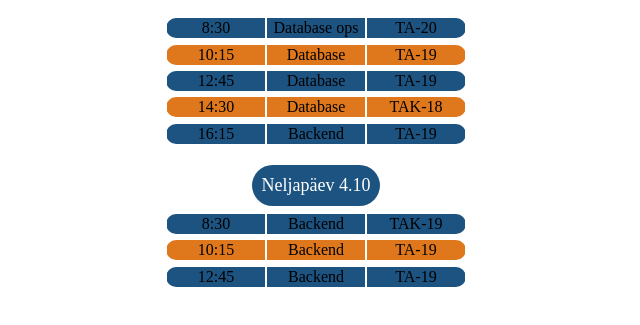
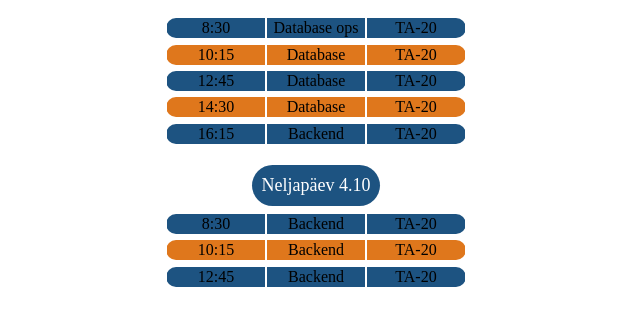
Before and after one commit to Swissgroover/see-tiim-vist, a plain HTML site: page see-tiim-vist/index4.html in a window 1280 px wide. Shown: the part 243-568 px from the top of the page, 324-964 px from the left. Drawn offline with Linux system fonts and the light colour scheme.

```diff
--- a/see-tiim-vist/index4.html
+++ b/see-tiim-vist/index4.html
@@ -58,39 +58,39 @@
             <div class="lessonBox2">
                 <div class="lessonInfo" class="timeDiv">10:15</div>
                 <div class=" lessonInfo" class="lessonDiv">Database</div>
-                <div class="lessonInfo" class="RoomDiv">TA-19</div>
+                <div class="lessonInfo" class="RoomDiv">TA-20</div>
             </div>
             <div class="lessonBox">
                 <div class="lessonInfo" class="timeDiv">12:45</div>
                 <div class=" lessonInfo" class="lessonDiv">Database</div>
-                <div class="lessonInfo" class="RoomDiv">TA-19</div>
+                <div class="lessonInfo" class="RoomDiv">TA-20</div>
             </div>
             <div class="lessonBox2">
                 <div class="lessonInfo" class="timeDiv">14:30</div>
                 <div class=" lessonInfo" class="lessonDiv">Database</div>
-                <div class="lessonInfo" class="RoomDiv">TAK-18</div>
+                <div class="lessonInfo" class="RoomDiv">TA-20</div>
             </div>
             <div class="lessonBox">
                 <div class="lessonInfo" class="timeDiv">16:15</div>
                 <div class=" lessonInfo" class="lessonDiv">Backend</div>
-                <div class="lessonInfo" class="RoomDiv">TA-19</div>
+                <div class="lessonInfo" class="RoomDiv">TA-20</div>
             </div>
             <br>
             <div class="Week">Neljapäev 4.10</div>
             <div class="lessonBox">
                 <div class="lessonInfo" class="timeDiv"> 8:30</div>
                 <div class=" lessonInfo" class="lessonDiv">Backend</div>
-                <div class="lessonInfo" class="RoomDiv">TAK-19</div>
+                <div class="lessonInfo" class="RoomDiv">TA-20</div>
             </div>
             <div class="lessonBox2">
                 <div class="lessonInfo" class="timeDiv">10:15</div>
                 <div class=" lessonInfo" class="lessonDiv">Backend</div>
-                <div class="lessonInfo" class="RoomDiv">TA-19</div>
+                <div class="lessonInfo" class="RoomDiv">TA-20</div>
             </div>
             <div class="lessonBox">
                 <div class="lessonInfo" class="timeDiv">12:45</div>
                 <div class=" lessonInfo" class="lessonDiv">Backend</div>
-                <div class="lessonInfo" class="RoomDiv">TA-19</div>
+                <div class="lessonInfo" class="RoomDiv">TA-20</div>
             </div>
         </div>
     </div>
```
